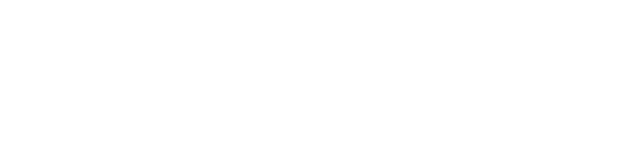
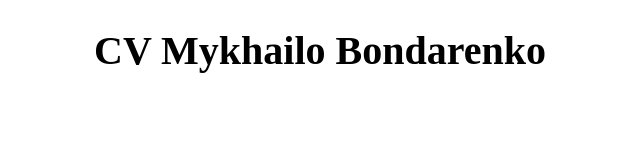
Before and after one commit to Mykhailo-Bondarenko/rsschool-cv, a plain HTML site: page index.html in a window 1280 px wide. Shown: the whole page, without its empty margins (320-960 px from the left). Drawn offline with Linux system fonts and the light colour scheme.

Commit message:
feat: add h1 to index.html

```diff
--- a/index.html
+++ b/index.html
@@ -10,6 +10,7 @@
 </head>
 
 <body>
+  <h1>CV Mykhailo Bondarenko</h1>
 </body>
 
 </html>
--- a/style.css
+++ b/style.css
@@ -0,0 +1,4 @@
+h1 {
+  font-size: 40px;
+  text-align: center;
+}
```
